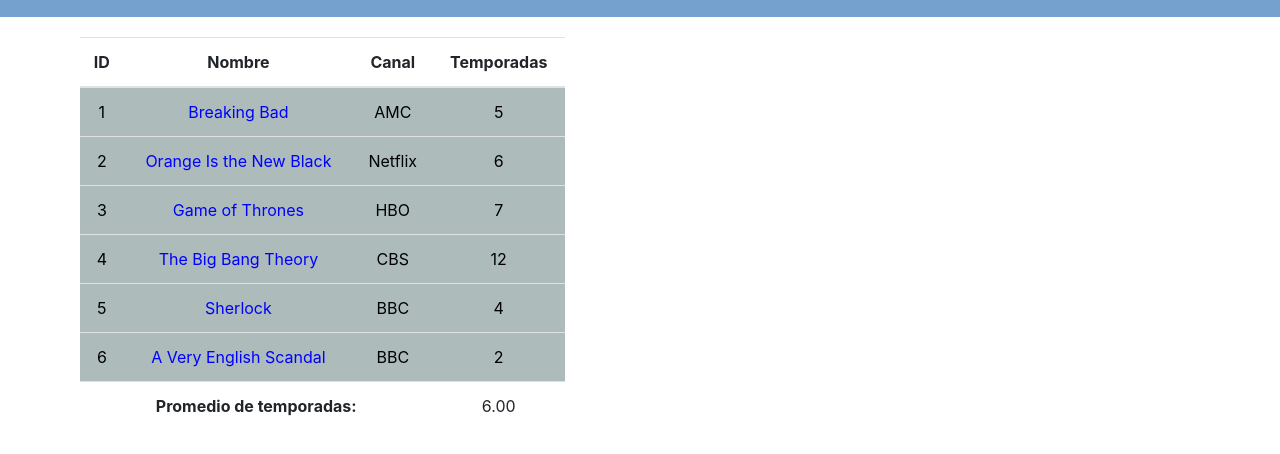
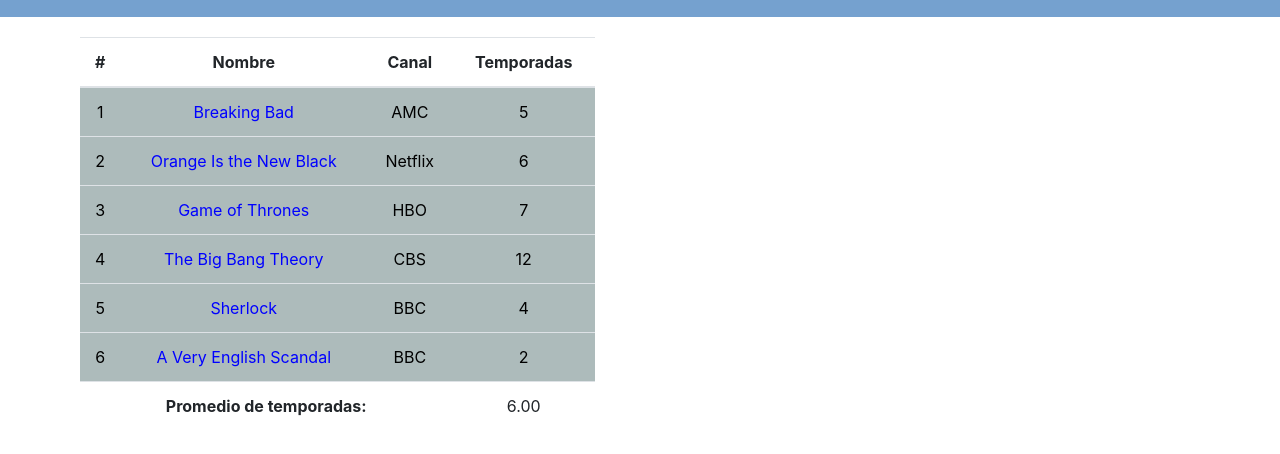
Before and after one commit to AndresCaballeroA/TallerTypeScript2, a plain HTML site: page index.html in a window 1280 px wide. Shown: the part 86-540 px from the top of the page. Drawn offline with nearby package versions, Linux system fonts and the light colour scheme.

Commit message:
Cambios Finales

```diff
--- a/index.html
+++ b/index.html
@@ -32,7 +32,7 @@
 
         .container {
             padding-left: 0;
-            padding-right: 100px;
+            padding-right: 40px;
             margin-left: 0;
             margin-right: auto;
             width: 100%;
--- a/index.js
+++ b/index.js
@@ -3,7 +3,7 @@
     var table = document.createElement('table');
     table.classList.add('table');
     var headerRow = table.createTHead().insertRow();
-    headerRow.innerHTML = '<th>ID</th><th>Nombre</th><th>Canal</th><th>Temporadas</th>';
+    headerRow.innerHTML = '<th>#</th><th>Nombre</th><th>Canal</th><th>Temporadas</th>';
     series.forEach(function (serie) {
         var row = table.insertRow();
         row.classList.add('data-row');
```
